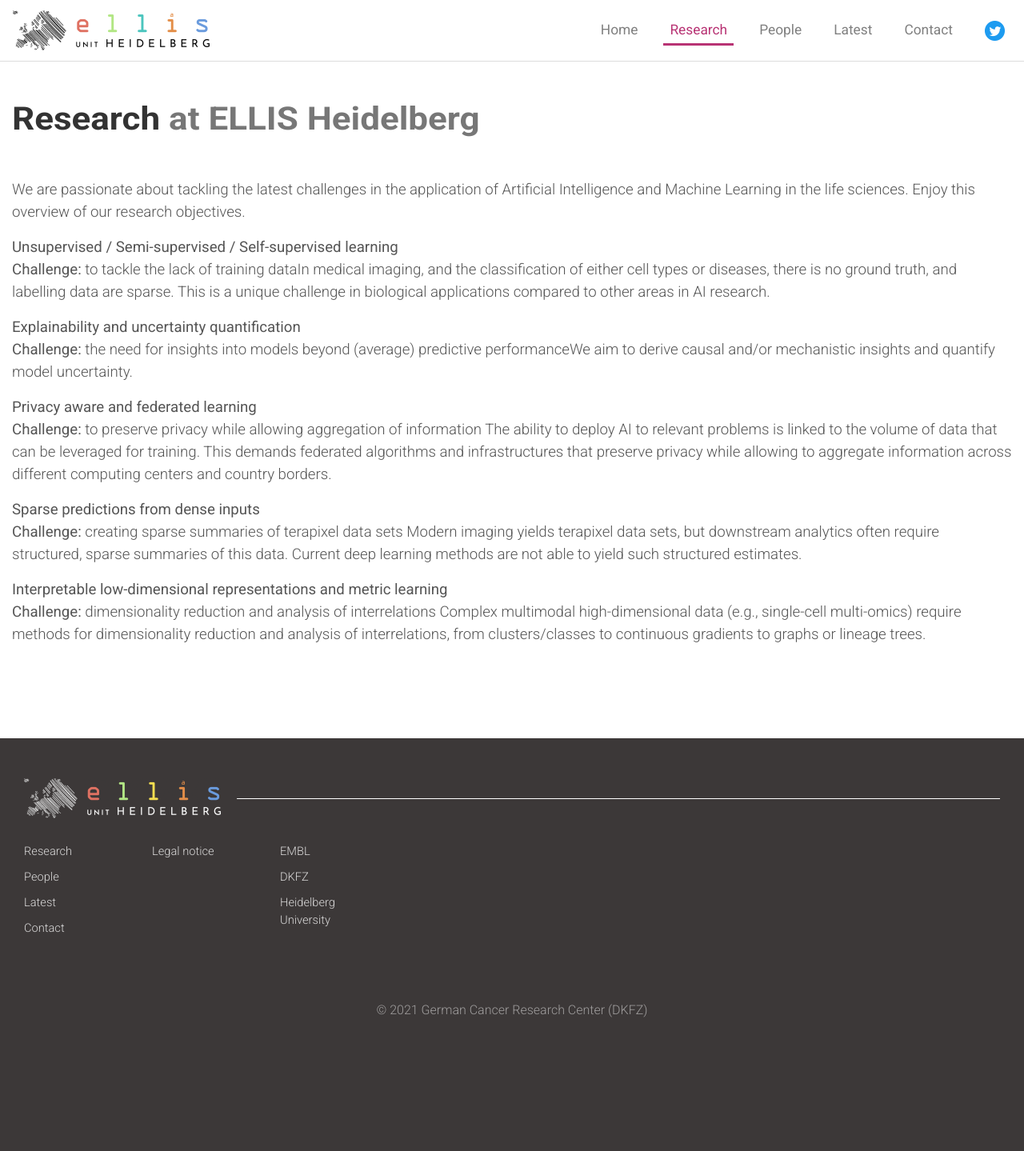
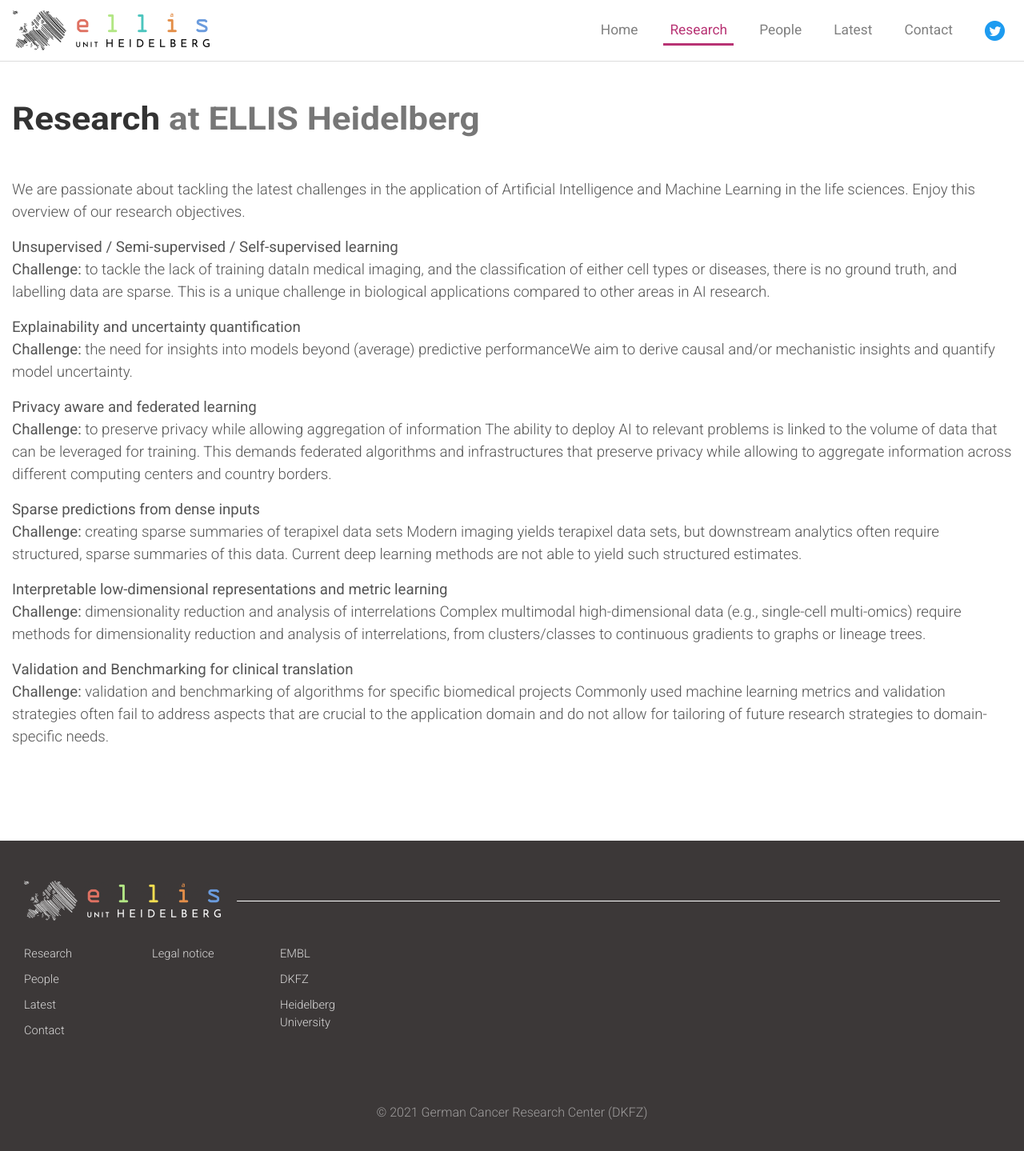
Before and after one commit to n-govindarajan/ellis-life-hd.github.io, a Jekyll site: the page built from pages/1-research.md, in a window 1280 px wide. Shown: the top 1439 px of the page at 80% size. Built offline with Jekyll 4.4.1, drawn with Linux system fonts in a browser that asks for light colours.

Commit message:
Research aim

```diff
--- a/pages/1-research.md
+++ b/pages/1-research.md
@@ -32,3 +32,7 @@
 **Interpretable low-dimensional representations and metric learning**
 **Challenge:** dimensionality reduction and analysis of interrelations
 Complex multimodal high-dimensional data (e.g., single-cell multi-omics) require methods for dimensionality reduction and analysis of interrelations, from clusters/classes to continuous gradients to graphs or lineage trees.
+
+**Validation and Benchmarking for clinical translation**
+**Challenge:** validation and benchmarking of algorithms for specific biomedical projects
+Commonly used machine learning metrics and validation strategies often fail to address aspects that are crucial to the application domain and do not allow for tailoring of future research strategies to domain-specific needs.
```
